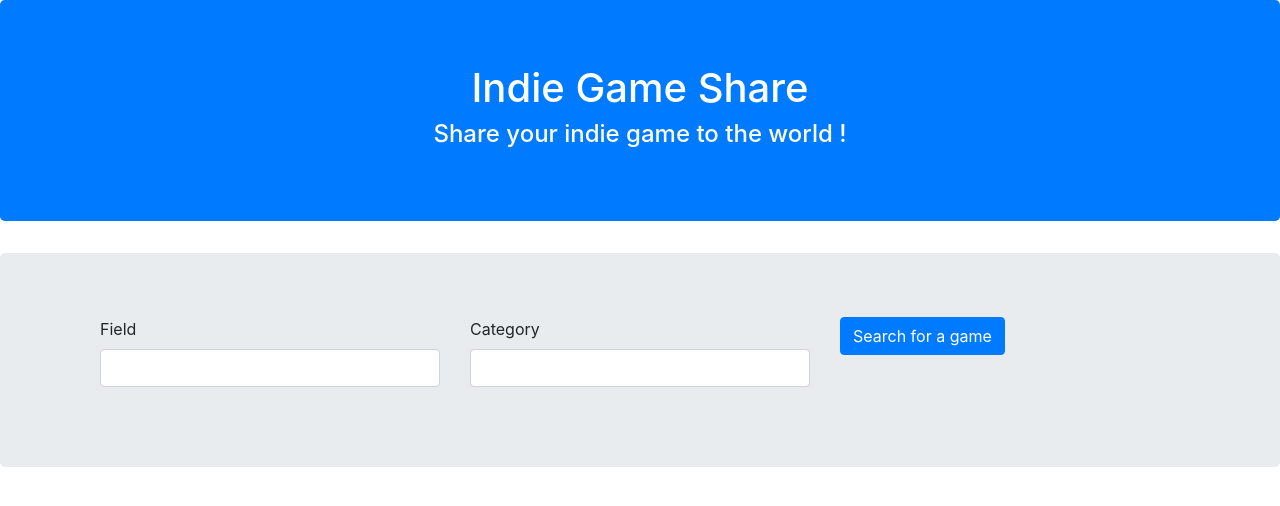
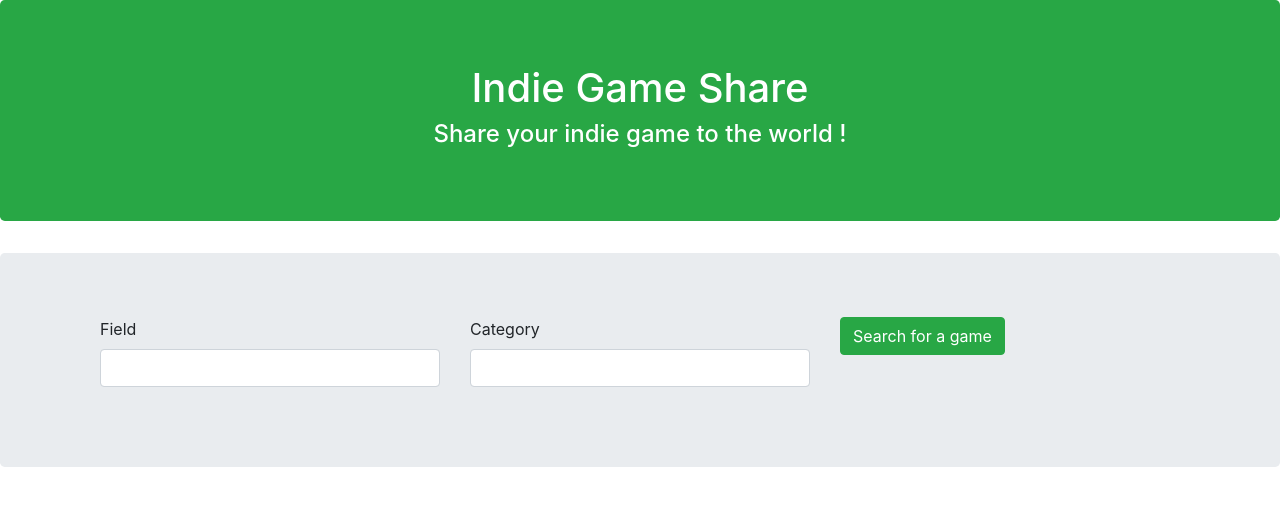
Before and after one commit to lnbodle/Indie-Game-Share, a Symfony app: template templates/home/index.html.twig in a window 1280 px wide. Shown: the part 56-562 px from the top of the page. Run offline with Twig, Linux system fonts and the light colour scheme; the template is opened without the code that fills it, so the values that code supplies are empty; form fields are guessed from the names that the template uses; some libraries are stand-ins or nearby versions.

Commit message:
Color update

```diff
--- a/templates/home/index.html.twig
+++ b/templates/home/index.html.twig
@@ -3,7 +3,7 @@
 {% block title %}Indie Game Share{% endblock %}
 
 {% block body %}
-    <div class="jumbotron text-center text-white bg-primary">
+    <div class="jumbotron text-center text-white bg-success">
         <h1>Indie Game Share</h1>
         <h4>Share your indie game to the world !</h4>
     </div>
@@ -20,7 +20,7 @@
                     {{ form_row(form.category) }}
                 </div>
                 <div class="col">
-                    <button type="submit" class="btn btn-primary">Search for a game</button>
+                    <button type="submit" class="btn btn-success">Search for a game</button>
                 </div>
             </div>
 
--- a/templates/post/posts.html.twig
+++ b/templates/post/posts.html.twig
@@ -13,9 +13,7 @@
 
                         <p class="card-text"> {{ post.description }} </p>
 
-                        <a href={{ path("download_post", {id: post.id}) }}>
-                                <button type="submit" class="btn btn-success">Download</button>
-                        </a>
+
 
                         <a class="card-text"> Downloads : {{ post.downloads }} </a>
 
@@ -23,10 +21,14 @@
                     {% if app.user and app.user.id == post.ownerId %}
                         <div class="card-body">
                             <a href={{ path("modify_post", {id: post.id}) }}>
-                                <button type="submit" class="btn btn-primary">Edit</button>
+                                <button type="submit" class="btn btn-success">Edit</button>
                             </a>
                             <a href={{ path("delete_post", {id: post.id}) }}>
                                 <button type="submit" class="btn btn-danger">Remove</button>
+                            </a>
+
+                            <a href={{ path("download_post", {id: post.id}) }}>
+                                <button type="submit" class="btn btn-success">Download</button>
                             </a>
                         </div>
                     {% endif %}
```
